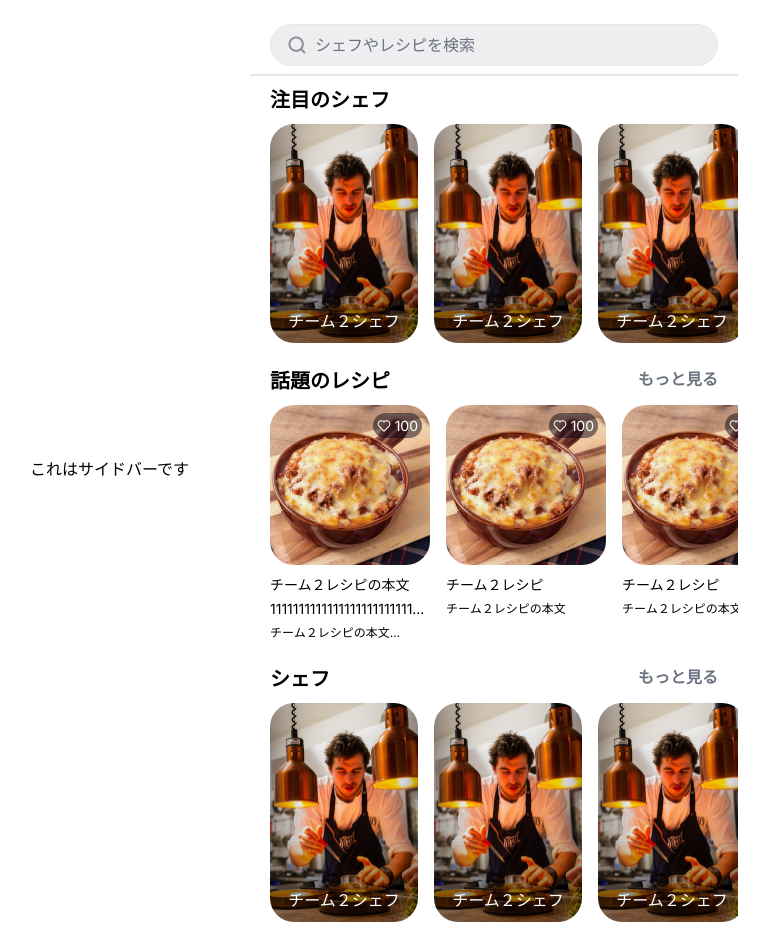
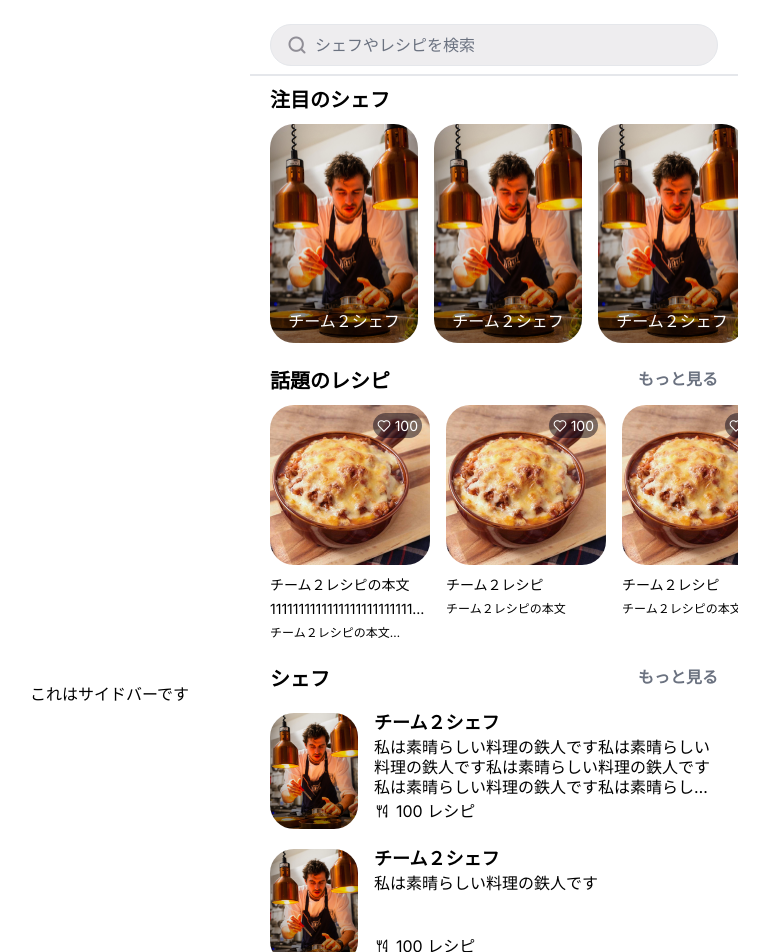
Before and after one commit to qin-team-recipe/02-frontend, a Next.js app: page / in a window 1280 px wide. Shown: the top 952 px of the page, without its empty margins (266-1035 px from the left). Built offline with nearby package versions, Linux system fonts and the light colour scheme.

Commit message:
トップページシェフコンポーネントまで完了

```diff
--- a/src/app/components/topChefCard.tsx
+++ b/src/app/components/topChefCard.tsx
@@ -4,42 +4,58 @@ import "swiper/swiper.min.css"
 import Image from "next/image"
 import { FC } from "react"
 import React from "react"
-import { Swiper, SwiperSlide } from "swiper/react"
 
 import { ChefCardProps } from "./../types"
-const Card: FC<ChefCardProps> = ({ image, title }) => (
-  <div className=" relative overflow-hidden">
-    <div
-      className="relative w-full h-full"
-      style={{ paddingTop: "148%" }}
-    ></div>
+
+const Card: FC<ChefCardProps> = (props) => {
+  const { image, firstName, lastName, recommend, recipeCount } = props
+
+  return (
+    <div className="flex space-x-4">
+      <div className="relative  min-w-88" style={{ width: "88px" }}>
+        <div style={{ paddingTop: "131.8%" }}></div>
         <Image
           src={image}
           alt=""
-      width={148}
-      height={220}
-      className="absolute top-0 left-0 w-full h-full rounded-3xl"
+          width={88}
+          height={116}
+          className="absolute top-0 left-0 w-full h-full rounded-3xl object-cover"
         />
-    <h2 className="absolute bottom-2.5 left-0 w-full text-white text-base truncate text-center">
-      {title}
-    </h2>
+      </div>
+      <div>
+        <p className="font-bold text-lg leading-5">
+          {firstName}
+          {lastName}
+        </p>
+        <p className="text-base leading-5 mt-1 min-h-59 line-clamp-3">
+          {recommend}
+        </p>
+        <div className="flex items-center mt-1 space-x-1.5">
+          <Image
+            src="/toppage/tabler-icon-tools-kitchen-2.png"
+            alt=""
+            width={16}
+            height={16}
+          />
+          <p className="text-base leading-5">{recipeCount} レシピ</p>
+        </div>
+      </div>
     </div>
   )
+}
 
-type SwiperComponentProps = {
+type ChefComponentProps = {
   data: ChefCardProps[]
 }
 
-const TopChefCard: FC<SwiperComponentProps> = ({ data }) => {
+const TopChefCard: FC<ChefComponentProps> = ({ data }) => {
   return (
-    <div className="topPageSwiperComponent topPageChefComponent">
-      <Swiper spaceBetween={16} slidesPerView={"auto"} className="px-4 ">
+    <div className="">
       {data.map((item, index) => (
-          <SwiperSlide key={index}>
+        <div key={index} className="mt-5">
           <Card {...item} />
-          </SwiperSlide>
+        </div>
       ))}
-      </Swiper>
     </div>
   )
 }
--- /dev/null
+++ b/src/app/components/topChefPicCard.tsx
@@ -0,0 +1,47 @@
+"use client"
+import "swiper/swiper.min.css"
+
+import Image from "next/image"
+import { FC } from "react"
+import React from "react"
+import { Swiper, SwiperSlide } from "swiper/react"
+
+import { ChefCardProps } from "../types"
+const Card: FC<ChefCardProps> = ({ image, title }) => (
+  <div className=" relative overflow-hidden">
+    <div
+      className="relative w-full h-full"
+      style={{ paddingTop: "148%" }}
+    ></div>
+    <Image
+      src={image}
+      alt=""
+      width={148}
+      height={220}
+      className="absolute top-0 left-0 w-full h-full rounded-3xl"
+    />
+    <h2 className="absolute bottom-2.5 left-0 w-full text-white text-base truncate text-center">
+      {title}
+    </h2>
+  </div>
+)
+
+type SwiperComponentProps = {
+  data: ChefCardProps[]
+}
+
+const TopChefPicCard: FC<SwiperComponentProps> = ({ data }) => {
+  return (
+    <div className="topPageSwiperComponent topPageChefComponent">
+      <Swiper spaceBetween={16} slidesPerView={"auto"} className="px-4 ">
+        {data.map((item, index) => (
+          <SwiperSlide key={index}>
+            <Card {...item} />
+          </SwiperSlide>
+        ))}
+      </Swiper>
+    </div>
+  )
+}
+
+export default TopChefPicCard
--- a/src/app/components/topRecipeCard.tsx
+++ b/src/app/components/topRecipeCard.tsx
@@ -11,7 +11,7 @@ import { RecipeCardProps } from "./../types"
 const Card: FC<RecipeCardProps> = (props) => {
   const { image, title, text, chef, good, comment, createdAt, updatedAt } =
     props
-  console.log(image)
+
   return (
     <div>
       <div className="relative">
--- a/src/app/page.tsx
+++ b/src/app/page.tsx
@@ -4,6 +4,7 @@ import SearchBar from "./components/searchBar"
 import Sidebar from "./components/sidebar"
 import { SubHeader } from "./components/SubHeader"
 import TopChefCard from "./components/topChefCard"
+import TopChefPicCard from "./components/topChefPicCard"
 import TopRecipeCard from "./components/topRecipeCard"
 import { ChefCardProps, RecipeCardProps } from "./types"
 
@@ -14,7 +15,8 @@ const chefDummyData: ChefCardProps[] = [
     title: "チーム２シェフ",
     firstName: "チーム２",
     lastName: "シェフ",
-    recommend: "私は素晴らしい料理の鉄人です",
+    recommend:
+      "私は素晴らしい料理の鉄人です私は素晴らしい料理の鉄人です私は素晴らしい料理の鉄人です私は素晴らしい料理の鉄人です私は素晴らしい料理の鉄人です私は素晴らしい料理の鉄人です",
     recipeCount: 100,
   },
   {
@@ -107,7 +109,7 @@ const Home = () => {
           <div className="mt-2.5 mb-2.5">
             <SubHeader title="注目のシェフ" />
           </div>
-          <TopChefCard data={chefDummyData} />
+          <TopChefPicCard data={chefDummyData} />
           <div className="mt-6 mb-2.5">
             <SubHeader
               title="話題のレシピ"
--- a/tailwind.config.js
+++ b/tailwind.config.js
@@ -12,6 +12,12 @@ module.exports = {
         "gradient-conic":
           "conic-gradient(from 180deg at 50% 50%, var(--tw-gradient-stops))",
       },
+      minHeight: {
+        59: "59px",
+      },
+      minWidth: {
+        88: "88px",
+      },
       colors: {
         "custom-gray": "#EEEDEF",
       },
```
Also changed, not shown: public/toppage/tabler-icon-tools-kitchen-2.png (added). Lines whose indentation alone changed are shown as unchanged.
